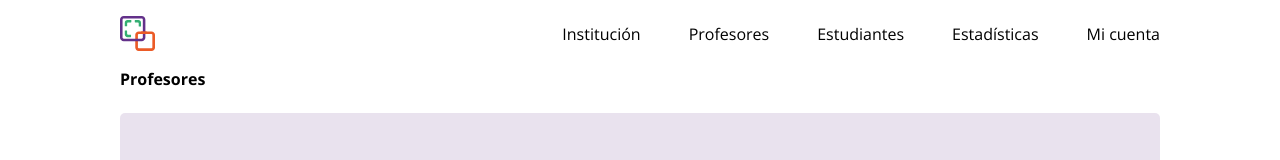
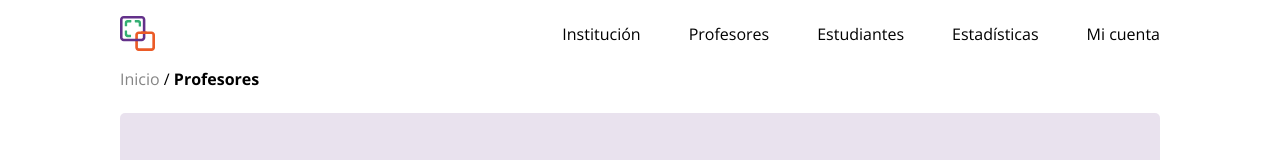
Before and after one commit to sync-ideas/project-frontend, a Next.js app: page /profesores in a window 1280 px wide. Shown: the top 160 px of the page. Built offline with nearby package versions, Linux system fonts and the light colour scheme; no server answers.

Commit message:
added home in breadcrumb

```diff
--- a/src/app/components/navbar.tsx
+++ b/src/app/components/navbar.tsx
@@ -1,10 +1,11 @@
 "use client";
-import React, { useEffect, useRef, useState } from 'react';
+import React, { useEffect, useRef, useState } from "react";
 import logo from "../../../public/assets/images/icon.svg";
 import menu from "../../../public/assets/images/menu.svg";
 import green from "../../../public/assets/images/menu-green.svg";
 import LinkComponent from "./LinkComponent/LinkComponentCustom";
 import Image from "next/image";
+import Link from "next/link";
 
 interface NavBarProps {}
 
@@ -129,6 +130,7 @@ const NavBar: React.FC<NavBarProps> = () => {
       {!isSmallScreen && (
         <div className="w-full md:px-[120px] py-[16px]">
           <div className="flex justify-between">
+            <Link href={"/home"}>
               <Image
                 className=""
                 src={logo}
@@ -136,33 +138,34 @@ const NavBar: React.FC<NavBarProps> = () => {
                 height={35}
                 alt="Logo"
               />
+            </Link>
             <div className="flex md:w-[600px] justify-end align-center py-[6.5px] space-x-12">
               <LinkComponent
                 text="Institución"
                 textColor="text-black"
                 decorationColor="hover:decoration-green"
-                                link=""
+                link="/institucion"
                 textColorHover="hover:text-black"
               />
               <LinkComponent
                 text="Profesores"
                 textColor="text-black"
                 decorationColor="hover:decoration-green"
-                                link=""
+                link="/profesores"
                 textColorHover="hover:text-black"
               />
               <LinkComponent
                 text="Estudiantes"
                 textColor="text-black"
                 decorationColor="hover:decoration-green"
-                                link=""
+                link="/estudiantes"
                 textColorHover="hover:text-black"
               />
               <LinkComponent
                 text="Estadísticas"
                 textColor="text-black"
                 decorationColor="hover:decoration-green"
-                                link=""
+                link="/estadisticas"
                 textColorHover="hover:text-black"
               />
               <LinkComponent
--- a/src/app/estudiantes/cursos/nuevo-curso/page.tsx
+++ b/src/app/estudiantes/cursos/nuevo-curso/page.tsx
@@ -6,6 +6,7 @@ import React from "react";
 
 const Page = () => {
   const BreadLinks = [
+    { hiper: "/home", text: "Inicio" },
     { hiper: "/estudiantes", text: "Estudiantes" },
     { hiper: "/estudiantes/cursos", text: "Cursos" },
     { hiper: "", text: "Nuevo curso" },
@@ -14,7 +15,7 @@ const Page = () => {
     <div>
       <NavBar />
       <div className="px-6 pb-[10px] md:px-[32px] xl:px-[120px]">
-        <div className="w-full xl:w-[312px]">
+        <div className="w-full xl:w-[512px]">
           <Breadcrumb links={BreadLinks} />
         </div>
         <div className="flex flex-col items-center w-full md:mt-[24px] xl:h-[530px]">
--- a/src/app/estudiantes/cursos/page.tsx
+++ b/src/app/estudiantes/cursos/page.tsx
@@ -21,6 +21,7 @@ const CourseRegistration: React.FC<CourseRegistrationProps> = (props) => {
       <div className="px-[24px] md:px-[32px] xl:px-[120px] flex flex-col">
         <Breadcrumb
           links={[
+            { hiper: "/home", text: "Inicio" },
             { hiper: "/estudiantes", text: "Estudiantes" },
             { hiper: "/curso", text: "Cursos" },
           ]}
--- a/src/app/estudiantes/page.tsx
+++ b/src/app/estudiantes/page.tsx
@@ -12,11 +12,16 @@ const Students: React.FC<StudentsProps> = () => {
       <NavBar />
       <div className="px-6 xl:px-[120px] py-[10px] h-screen">
         <div className="w-full flex justify-between mb-[10px]">
-          <Breadcrumb links={[{ hiper: "/", text: "Estudiantes" }]} />
+          <Breadcrumb
+            links={[
+              { hiper: "/home", text: "Inicio" },
+              { hiper: "/", text: "Estudiantes" },
+            ]}
+          />
         </div>
         <div className="flex flex-col w-full items-center">
           <Link
-            href={"/nuevo-estudiante"}
+            href={"/estudiantes/nuevo-estudiante"}
             className="w-full sm:w-[312px] my-[10px]"
           >
             <Button text="Nuevo estudiante" isCompleted={true} />
--- a/src/app/profesores/editar-perfil/page.tsx
+++ b/src/app/profesores/editar-perfil/page.tsx
@@ -8,7 +8,6 @@ import EditarForm from "./EditarForm";
 interface PruebaProps {}
 
 const EditPerfil: React.FC<PruebaProps> = (props) => {
-
   return (
     <div>
       <NavBar />
@@ -16,8 +15,9 @@ const EditPerfil: React.FC<PruebaProps> = (props) => {
         <div className="w-full xl:w-[312px]">
           <Breadcrumb
             links={[
+              { hiper: "/home", text: "Inicio" },
               { hiper: "/profesores", text: "Profesores" },
-              { hiper: "", text: "Editar perfil" },
+              { hiper: "/", text: "Editar perfil" },
             ]}
           />
         </div>
--- a/src/app/profesores/nuevo-perfil/page.tsx
+++ b/src/app/profesores/nuevo-perfil/page.tsx
@@ -1,4 +1,4 @@
-"use client"
+"use client";
 import React from "react";
 import Footer from "../../components/Footer";
 import Breadcrumb from "../../components/Breadcrumb";
@@ -8,18 +8,18 @@ import ModalConfirmNew from "../../components/profesores/ModalConfirmNew";
 import { useProfesoresStore } from "../../../store";
 
 const NewProfessor = () => {
-  const showSuccessModalNew = useProfesoresStore((state) => state.showSuccessModalNew);
+  const showSuccessModalNew = useProfesoresStore(
+    (state) => state.showSuccessModalNew
+  );
   return (
     <div>
-      {showSuccessModalNew && (
-        <ModalConfirmNew
-        />
-      )}
+      {showSuccessModalNew && <ModalConfirmNew />}
       <NavBar />
       <div className="px-6 pb-[10px] md:px-[32px] xl:px-[120px]">
         <div className="w-full xl:w-[312px]">
           <Breadcrumb
             links={[
+              { hiper: "/home", text: "Inicio" },
               { hiper: "/profesores", text: "Profesores" },
               { hiper: "", text: "Nuevo perfil" },
             ]}
--- a/src/app/profesores/page.tsx
+++ b/src/app/profesores/page.tsx
@@ -20,8 +20,15 @@ const Professor: React.FC<ProfessorProps> = () => {
   // Estado para manejar la lista de profesores y su carga
   const [loading, setLoading] = useState(true);
   // Obtener funciones y estado del store de Zustand
-  const {  resetUser } = useUserStore();
-  const { profesores, setProfesores, showSuccessModalEdit, showSuccessModalNewSuccess, setShowSuccessModalEdit, setShowSuccessModalNewSuccess } = useProfesoresStore()
+  const { resetUser } = useUserStore();
+  const {
+    profesores,
+    setProfesores,
+    showSuccessModalEdit,
+    showSuccessModalNewSuccess,
+    setShowSuccessModalEdit,
+    setShowSuccessModalNewSuccess,
+  } = useProfesoresStore();
 
   // Llama a la función para obtener la lista de profesores al montar el componente
   // y establece loading a false cuando se han cargado los profesores
@@ -51,15 +58,24 @@ const Professor: React.FC<ProfessorProps> = () => {
   };
   const handleCloseModalNewSuccess = () => {
     setShowSuccessModalNewSuccess(false);
-  }
+  };
 
   return (
     <div>
-      {showSuccessModalNewSuccess && <ModalConfirmNewSuccess onClose={handleCloseModalNewSuccess} />}
-      {showSuccessModalEdit && <ModalConfirmEdit onClose={handleCloseModalEdit} />}
+      {showSuccessModalNewSuccess && (
+        <ModalConfirmNewSuccess onClose={handleCloseModalNewSuccess} />
+      )}
+      {showSuccessModalEdit && (
+        <ModalConfirmEdit onClose={handleCloseModalEdit} />
+      )}
       <NavBar />
       <div className="px-[24px] md:px-[32px] xl:px-[120px] flex flex-col">
-        <Breadcrumb links={[{ hiper: "/", text: "Profesores" }]} />
+        <Breadcrumb
+          links={[
+            { hiper: "/home", text: "Inicio" },
+            { hiper: "/", text: "Profesores" },
+          ]}
+        />
         {loading ? (
           <p>Cargando...</p>
         ) : profesores.length === 0 ? (
```
Lines whose indentation alone changed are shown as unchanged.
